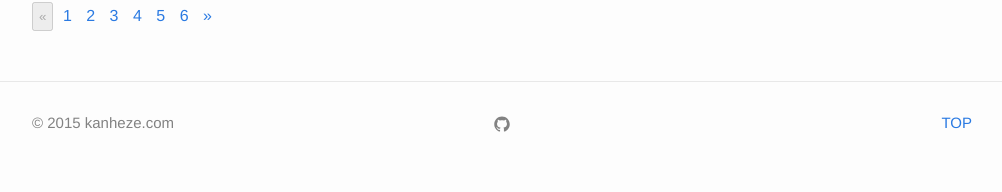
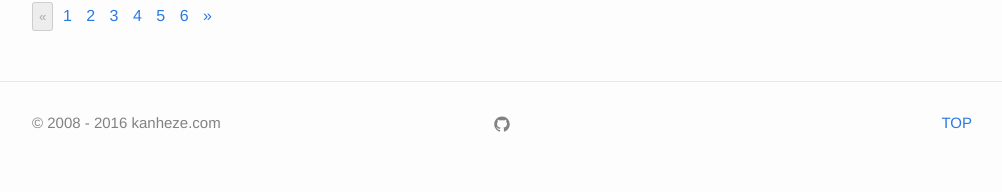
Before and after one commit to myluke/myluke.github.io, a Jekyll site: the page built from index.html, in a window 1280 px wide. Shown: the part 1575-1767 px from the top of the page, without its empty margins (138-1140 px from the left). Built offline with Jekyll 4.4.1, drawn with Linux system fonts in a browser that asks for light colours; the list of posts is cut into pages by our own code.

Commit message:
搬迁数据生成 1

```diff
--- a/_includes/footer.html
+++ b/_includes/footer.html
@@ -1,11 +1,11 @@
 <footer class="site-footer">
-
+    {% assign current_year = site.time | date: '%Y' %}
   <div class="wrapper">
 
     <div class="footer-col-wrapper">
       <div class="footer-col footer-col-1">
         <ul class="contact-list">
-          <li>© 2015 kanheze.com</li>
+          <li>© 2008 - {{current_year}} kanheze.com</li>
         </ul>
       </div>
 
```
